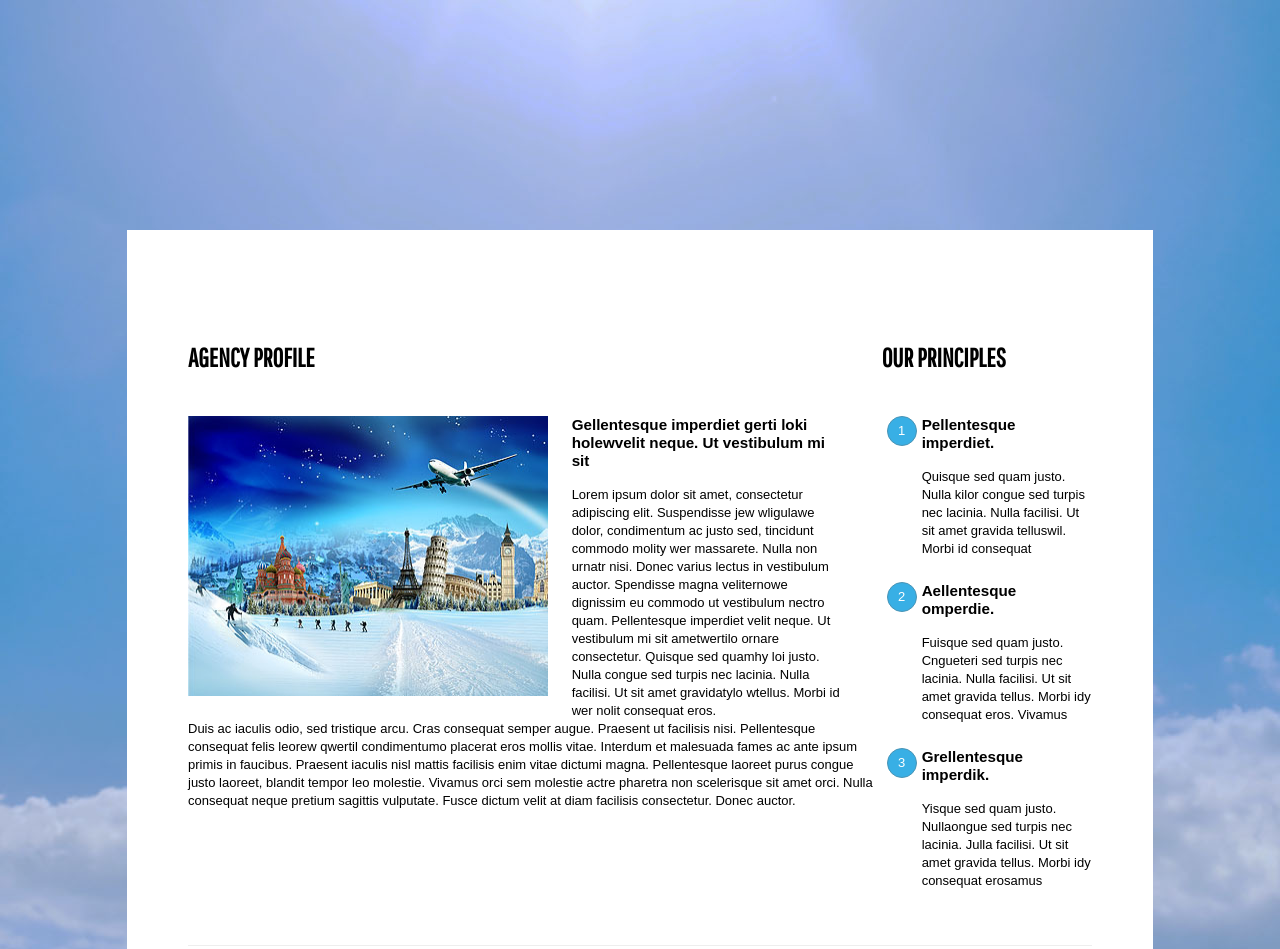
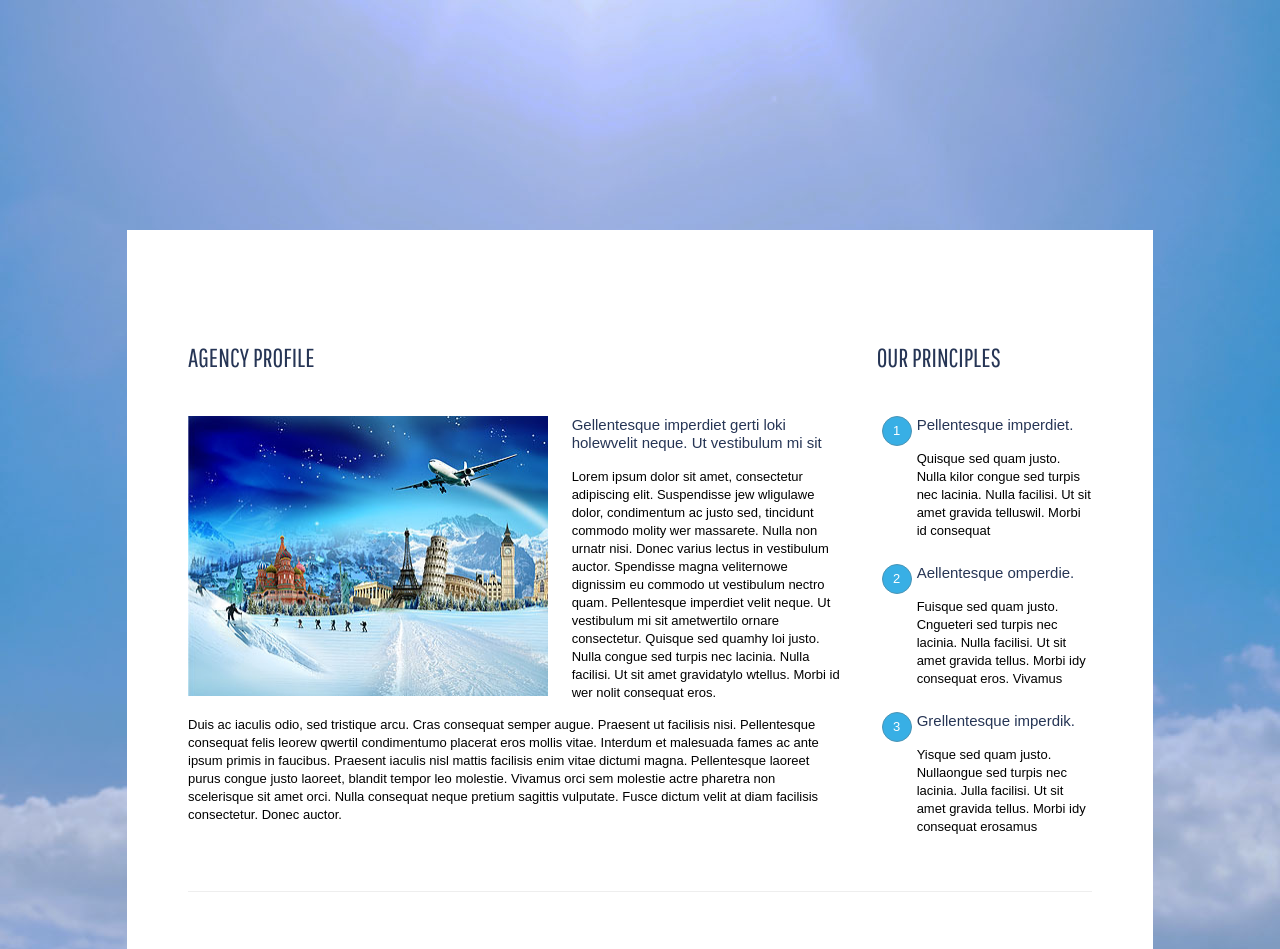
Before and after one commit to mmalkov1/goit-fe-course, a plain HTML site: page html-css/module-4/index.html in a window 1280 px wide. Shown: the top 949 px of the page. Drawn offline with Linux system fonts and the light colour scheme.

Commit message:
fix font, counter, padding-bottom, font color

```diff
--- a/html-css/module-4/css/reset.css
+++ /dev/null
@@ -1,44 +0,0 @@
-
-html, body, div, span, applet, object, iframe,
-h1, h2, h3, h4, h5, h6, p, blockquote, pre,
-a, abbr, acronym, address, big, cite, code,
-del, dfn, em, img, ins, kbd, q, s, samp,
-small, strike, strong, sub, sup, tt, var,
-b, u, i, center,
-dl, dt, dd, ol, ul, li,
-fieldset, form, label, legend,
-table, caption, tbody, tfoot, thead, tr, th, td,
-article, aside, canvas, details, embed,
-figure, figcaption, footer, header, hgroup,
-menu, nav, output, ruby, section, summary,
-time, mark, audio, video {
-	margin: 0;
-	padding: 0;
-	border: 0;
-	font-size: 100%;
-	font: inherit;
-	vertical-align: baseline;
-}
-/* HTML5 display-role reset for older browsers */
-article, aside, details, figcaption, figure,
-footer, header, hgroup, menu, nav, section {
-	display: block;
-}
-body {
-	line-height: 1;
-}
-ol, ul {
-	list-style: none;
-}
-blockquote, q {
-	quotes: none;
-}
-blockquote:before, blockquote:after,
-q:before, q:after {
-	content: '';
-	content: none;
-}
-table {
-	border-collapse: collapse;
-	border-spacing: 0;
-}
--- a/html-css/module-4/css/style.css
+++ b/html-css/module-4/css/style.css
@@ -1,6 +1,6 @@
 body {
 	background-image: url(../img/bg.jpg);
-	font-family: "Arial Regular", sans-serif;
+	font-family: Arial, sans-serif;
 	font-size: 13px;
 	line-height: 18px;
 
@@ -10,31 +10,35 @@ body {
 	height: 1298px;
 	background-color: #fff;
 	margin: 230px auto 268px;
-	box-sizing: border-box;
+	padding-bottom: 30px;
+	box-sizing: content-box;
+
 
 }
 .wrapper-content {
 	width: 904px;
 	padding-top: 118px;
-	margin: auto;
+	margin: 0px auto 55px;
 }
 .main-content,
 .sidebar {
 	display: inline-block;
 }
 .main-content {
-	width: 690px;
+	width: 685px;
 	box-sizing: border-box;
 }
 
 .sidebar {
-	width: 210px;
+	width: 215px;
 	box-sizing: border-box;
 	vertical-align: top;
 }
 h1,
 h2 {
 	font-family: "Pathway Gothic One";
+	font-weight: normal;
+	color: #263555;
 	margin-bottom: 50px;
 	padding: 0px;
 	margin-top: 0px;
@@ -43,8 +47,11 @@ h2 {
 	font-size: 26px;
 }
 h3 {
+	font-size: 15px;
+	font-weight: normal;
 	padding-bottom: 16px;
 	margin: 0px;
+	color: #263555;
 }
 img {
 	display: inline-block;
@@ -66,24 +73,33 @@ p {
 	vertical-align: top;
 
 }
+p.text-3 {
+	display: inline-block;
+	width: 650px;
+}
 .top-content {
 	padding-bottom: 55px;
 	margin-bottom: 60px;
 	border-bottom: 1px solid #eee;
 }
+.title-offer {
+	margin-bottom: 65px;
+}
 ol {
 	margin: 0px;
+	counter-reset: list;
 }
 li {
 	margin-bottom: 24px;
 	list-style: none;
 	position: relative;
+	counter-increment: list;
 }
 li:last-child {
 	margin: 0px;
 }
 ol > li:before {
-	content: "";
+	content: counter(list);
 	width: 28px;
 	height: 28px;
 	border: 1px solid #4a94b5;
@@ -96,15 +112,7 @@ ol > li:before {
 	text-align: center;
 	color: #fff;
 }
-.list-num-1:before {
-	content: "1"
-}
-.list-num-2:before {
-	content: "2"
-}
-.list-num-3:before {
-	content: "3"
-}
+
 hr {
 	margin: 55px 0px 60px;
 	padding: 0px;
@@ -115,6 +123,7 @@ p.text-1 {
 ul {
 	margin-left: 25px;
 	padding-left: 0px;
+	color: #263555;
 }
 ul>li {
 	width: 50%;
@@ -138,7 +147,8 @@ ul>li:before {
 }
 .quote {
 	background: #fcfafa;
-	padding: 24px;
+	color: #263555;
+	padding: 18px 27px;
 	position: relative;
 	box-sizing: border-box;
 	border: 2px solid #dfdcdc;
@@ -172,4 +182,5 @@ ul>li:before {
 	display: inline-block;
 	font-size: 16px;
 	margin-bottom: 22px;
+	color: #263555;
 }
--- a/html-css/module-4/index.html
+++ b/html-css/module-4/index.html
@@ -24,7 +24,7 @@
 							Lorem ipsum dolor sit amet, consectetur adipiscing elit. Suspendisse jew wligulawe dolor, condimentum ac justo sed, tincidunt commodo molity wer massarete. Nulla non urnatr nisi. Donec varius lectus in vestibulum auctor. Spendisse magna veliternowe dignissim eu commodo ut vestibulum nectro quam. Pellentesque imperdiet velit neque. Ut vestibulum mi sit ametwertilo ornare consectetur. Quisque sed quamhy loi justo. Nulla congue sed turpis nec lacinia. Nulla facilisi. Ut sit amet gravidatylo wtellus. Morbi id wer nolit consequat eros.
 						</p>
 					</div>
-					<p>
+					<p class="text-3">
 						Duis ac iaculis odio, sed tristique arcu. Cras consequat semper augue. Praesent ut facilisis nisi. Pellentesque consequat felis leorew qwertil condimentumo placerat eros mollis vitae. Interdum et malesuada fames ac ante ipsum primis in faucibus. Praesent iaculis nisl mattis facilisis enim vitae dictumi magna. Pellentesque laoreet purus congue justo laoreet, blandit tempor leo molestie. Vivamus orci sem molestie actre pharetra non scelerisque sit amet orci. Nulla consequat neque pretium sagittis vulputate. Fusce dictum velit at diam facilisis consectetur. Donec auctor.
 					</p>
 				</div>
@@ -61,7 +61,7 @@
 				</div>
 			</div>
 			<div class="main-content">
-				<h2>
+				<h2 class="title-offer">
 					WHAT WE OFFER
 				</h2>
 				<h3 class="text-1">
```
